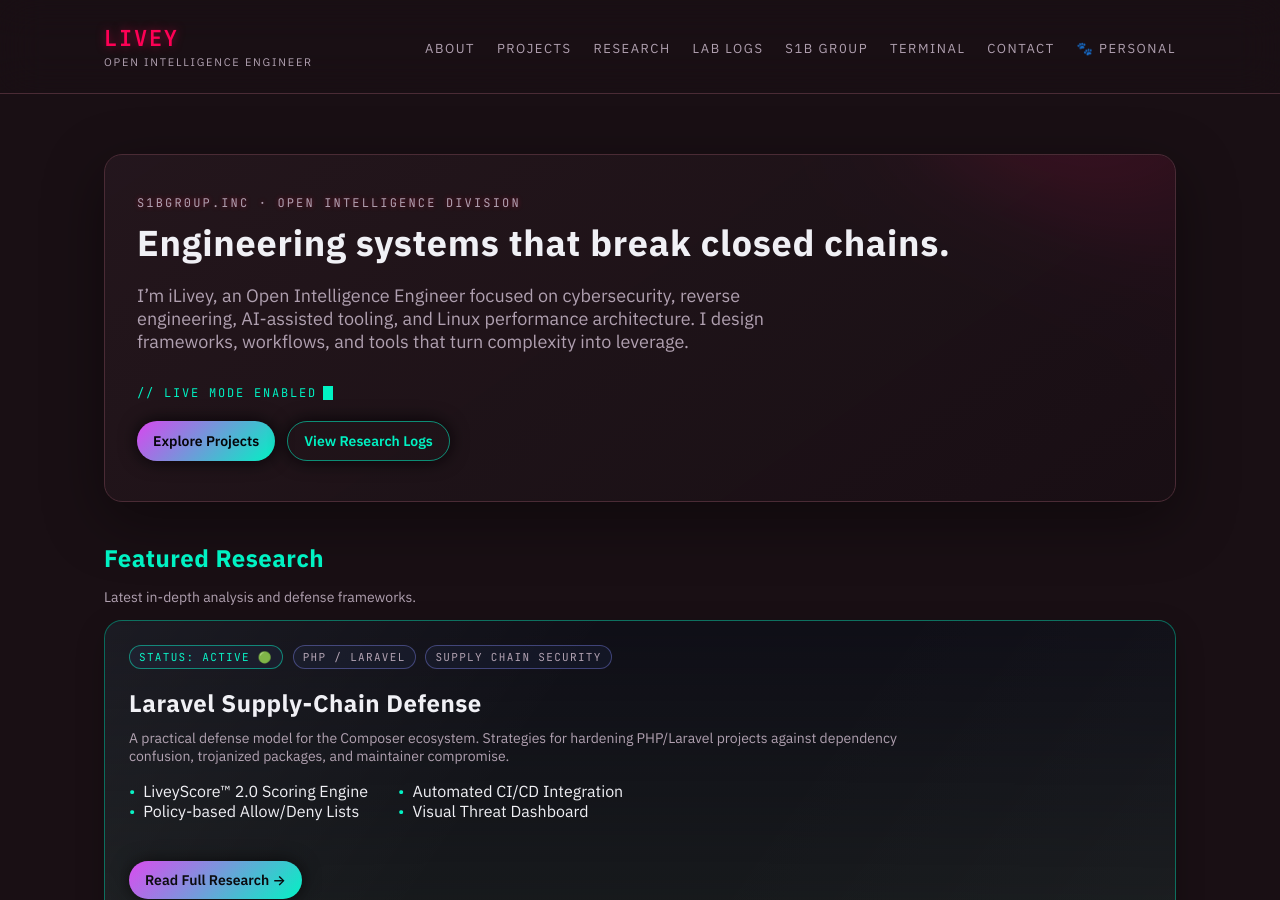
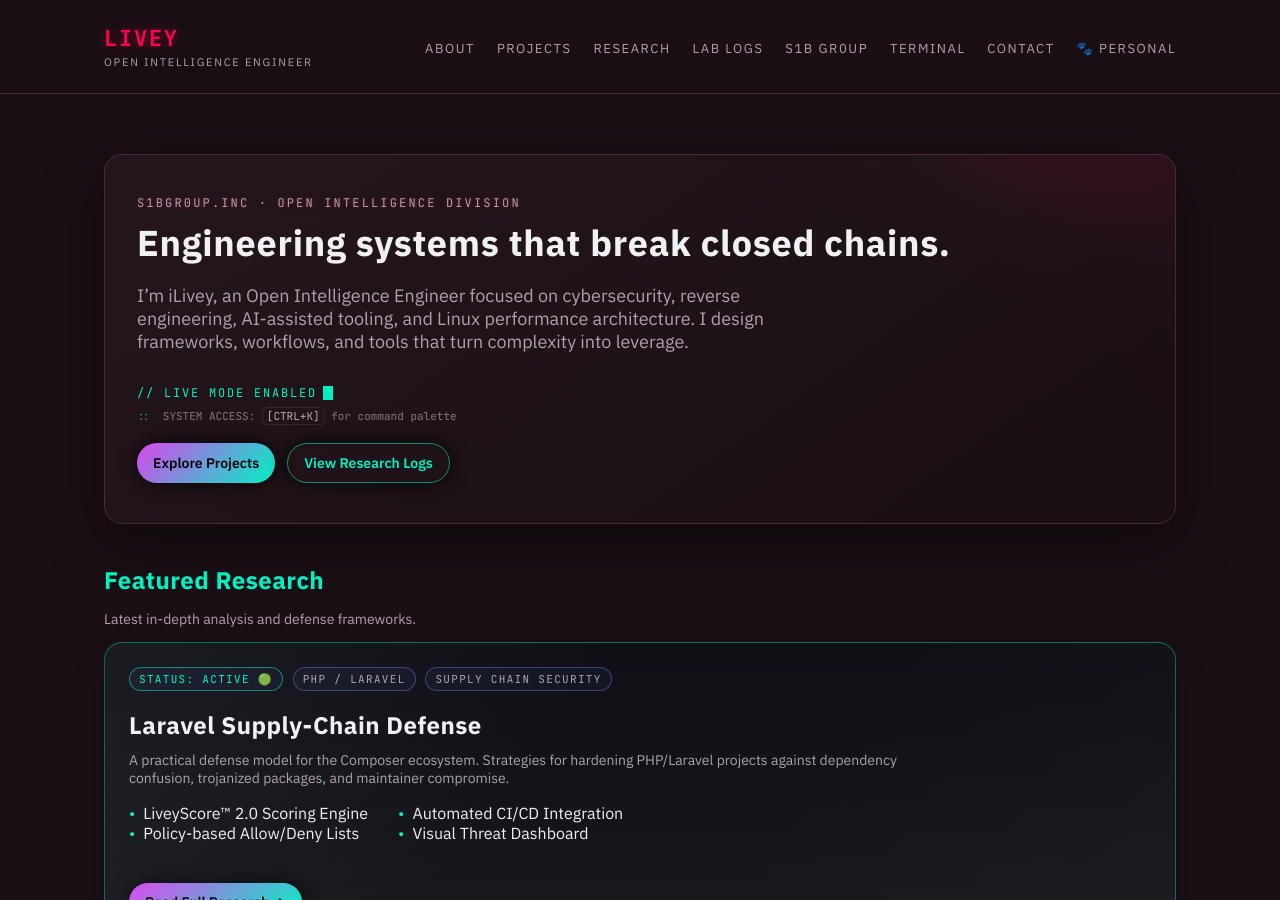
Before and after one commit to ind4skylivey/ind4skylivey.github.io, a Jekyll site: the page built from index.md, in a window 1280 px wide and 900 px high. Built offline with Jekyll 4.4.1, drawn with Linux system fonts in a browser that asks for light colours.

Commit message:
feat: add visual hint for command palette (Ctrl+K) in hero section

```diff
--- a/index.md
+++ b/index.md
@@ -14,6 +14,9 @@ permalink: /
   <div class="hero-inline">
     <span>// live mode enabled</span>
     <span class="cursor"></span>
+  </div>
+  <div style="font-family: 'JetBrains Mono', monospace; font-size: 11px; color: var(--muted); margin-top: 8px; opacity: 0.7;">
+    <span style="color: var(--accent-2); margin-right: 6px;">::</span> SYSTEM ACCESS: <span style="color: var(--text); border: 1px solid var(--border); padding: 1px 4px; border-radius: 4px;">[CTRL+K]</span> for command palette
   </div>
   <div class="hero-actions">
     <a class="btn" href="/projects/">Explore Projects</a>
```
